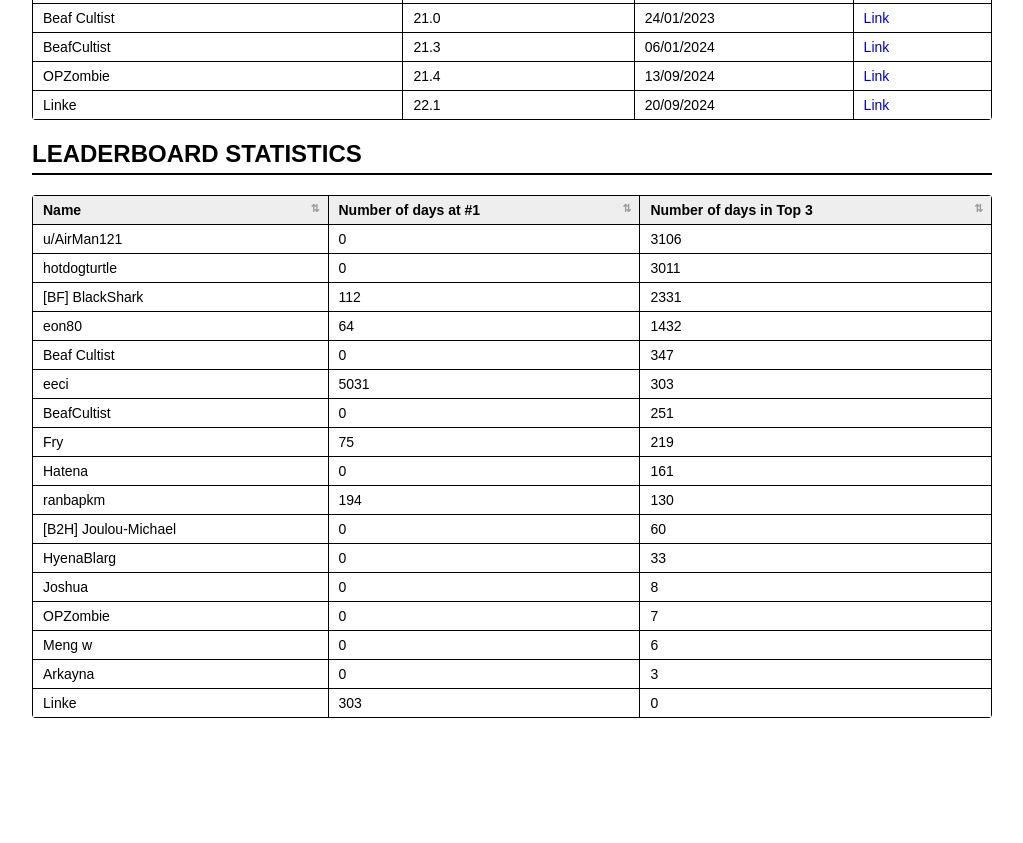
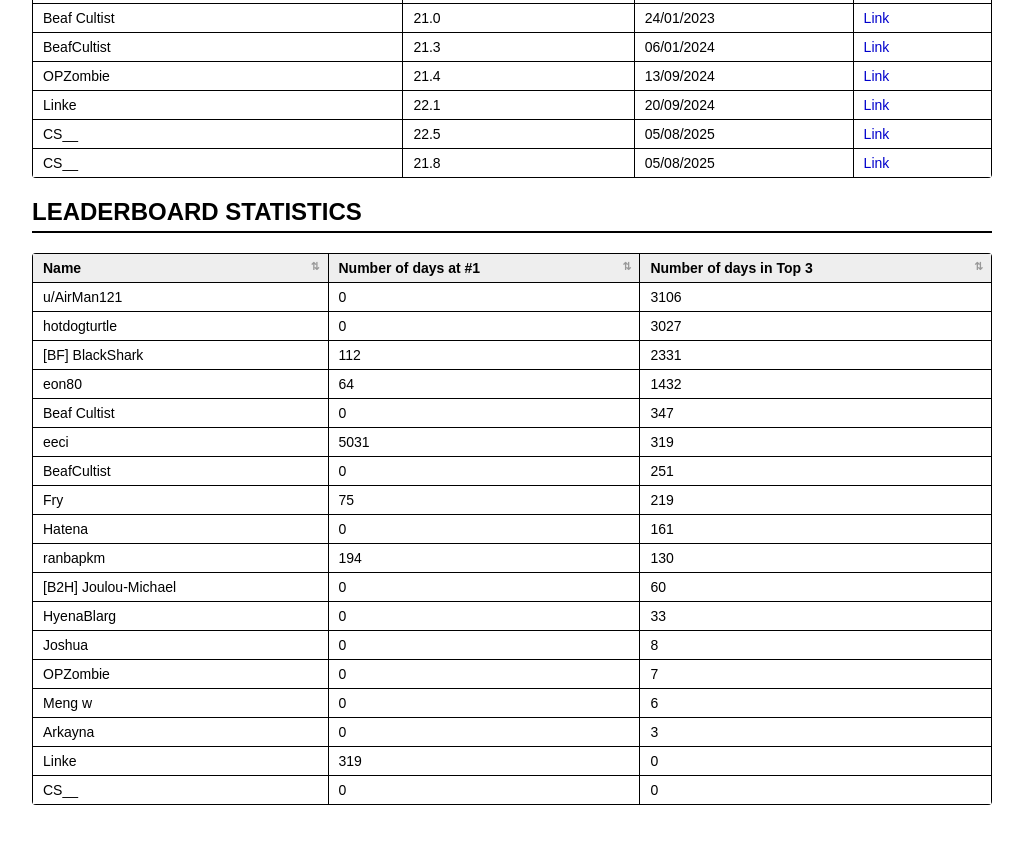
Before and after one commit to guilhemtapie/guilhemtapie.github.io, a plain HTML site: page events/relay-run.html in a window 1280 px wide. Shown: the part 803-1646 px from the top of the page, without its empty margins (128-1151 px from the left). Before the commit the page ends 1561 px from the top, so only its background shows below. Drawn offline with Linux system fonts and the light colour scheme.

Commit message:
Add files via upload
Updated scores.

```diff
--- a/events/relay-run.html
+++ b/events/relay-run.html
@@ -3,8 +3,8 @@
 	<head>
 		<title>Relay Run - Pokeathlon WRs</title>
 		<link rel="stylesheet" href="../style.css" />
+		<meta name="viewport" content="width=device-width, initial-scale=1.0" />
 		<link rel="icon" href="../championship-trophy.svg" type="image/svg+xml">
-		<meta name="viewport" content="width=device-width, initial-scale=1.0" />
 	</head>
 	<body>
 		<nav><a href="../index.html">← Back to All Events</a></nav>
@@ -24,10 +24,10 @@
 				</thead>
 				<tbody>
 					<tr>
-						<td>22.1</td>
-						<td>Linke</td>
-						<td>2024-09-20</td>
-						<td><a href="https://cyberscore.me.uk/games/864">Link</a></td>
+						<td>22.5</td>
+						<td>CS__</td>
+						<td>2025-08-05</td>
+						<td><a href="https://www.smogon.com/forums/threads/pok%C3%A9athlon-records.3715012/page-2">Link</a></td>
 					</tr>
 				</tbody>
 			</table>
@@ -159,6 +159,18 @@
 						<td>20/09/2024</td>
 						<td><a href="https://cyberscore.me.uk/games/864">Link</a></td>
 					</tr>
+					<tr>
+						<td>CS__</td>
+						<td>22.5</td>
+						<td>05/08/2025</td>
+						<td><a href="https://www.smogon.com/forums/threads/pok%C3%A9athlon-records.3715012/page-2">Link</a></td>
+					</tr>
+					<tr>
+						<td>CS__</td>
+						<td>21.8</td>
+						<td>05/08/2025</td>
+						<td><a href="https://www.smogon.com/forums/threads/pok%C3%A9athlon-records.3715012/page-2">Link</a></td>
+					</tr>
 				</tbody>
 			</table>
 		</div>
@@ -182,7 +194,7 @@
 					<tr>
 						<td>hotdogturtle</td>
 						<td>0</td>
-						<td>3011</td>
+						<td>3027</td>
 					</tr>
 					<tr>
 						<td>[BF] BlackShark</td>
@@ -202,7 +214,7 @@
 					<tr>
 						<td>eeci</td>
 						<td>5031</td>
-						<td>303</td>
+						<td>319</td>
 					</tr>
 					<tr>
 						<td>BeafCultist</td>
@@ -256,7 +268,12 @@
 					</tr>
 					<tr>
 						<td>Linke</td>
-						<td>303</td>
+						<td>319</td>
+						<td>0</td>
+					</tr>
+					<tr>
+						<td>CS__</td>
+						<td>0</td>
 						<td>0</td>
 					</tr>
 				</tbody>
```
Also changed, not shown: events/pennant-capture.html (+16 -5 lines).
